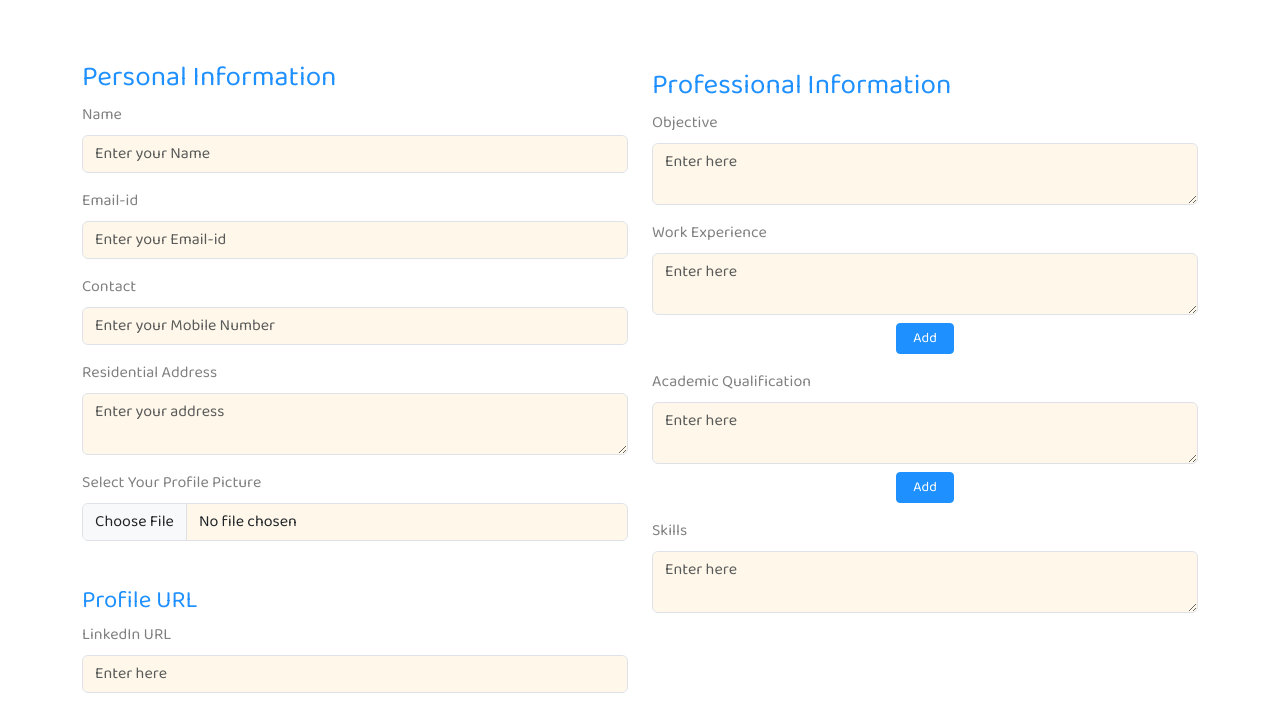
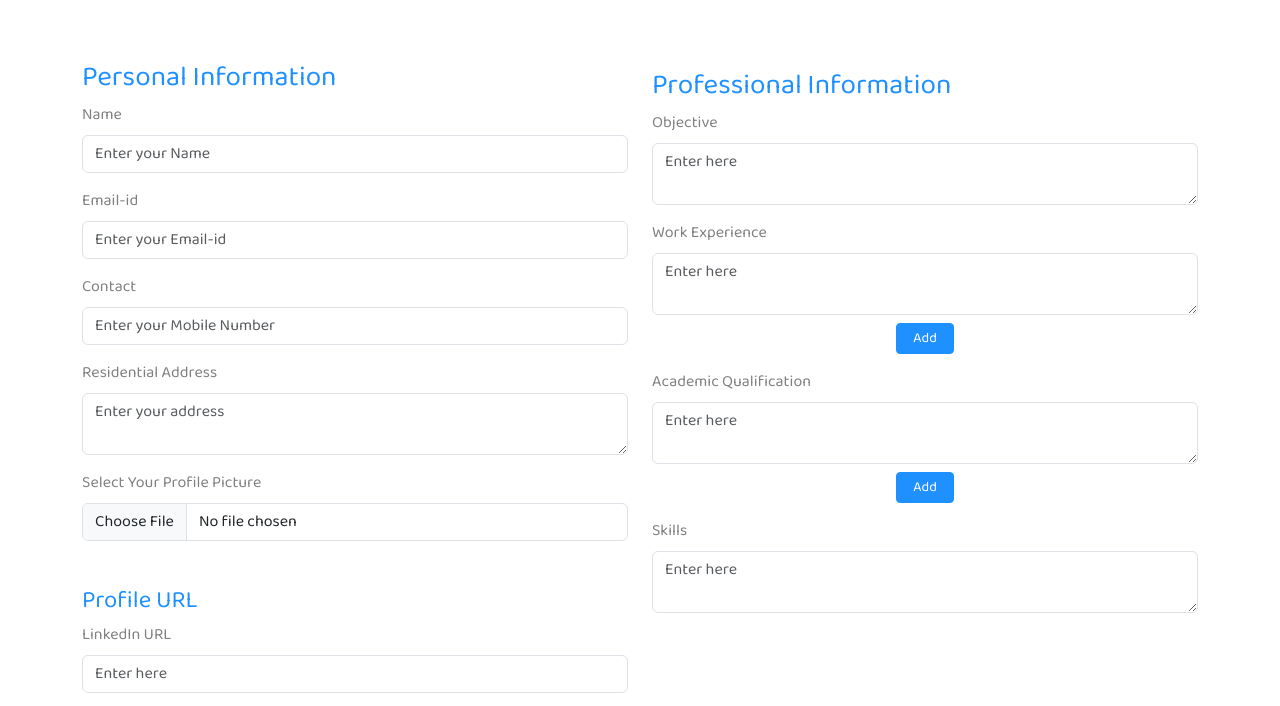
Before and after one commit to fuzzy0711/resumate, a plain HTML site: page index.html in a window 1280 px wide. Shown: the part 91-797 px from the top of the page. Drawn offline with nearby package versions, Linux system fonts and the light colour scheme; files that its build step writes are made by us from their sources.

Commit message:
initial commit

```diff
--- a/index.html
+++ b/index.html
@@ -31,11 +31,11 @@
       >
         <b style="color: #1E90FF">RESUMATE</b>
       </h1>
-      <p class="text-center">One Stop Solution to generate your Resume</p>
+      <p class="text-center" style="color: grey">One Stop Solution to generate your Resume</p>
       <br />
       <br />
       <div class="row">
-        <div class="col-md-6" style="color: green">
+        <div class="col-md-6" >
           <!-- first col -->
           <h3 style="color: #1E90FF">Personal Information</h3>
 
@@ -46,7 +46,7 @@
               id="nameField"
               placeholder="Enter your Name"
               class="form-control"
-              style="background-color: #fff8ea"
+              style="background-color: white"
             />
           </div>
 
@@ -57,7 +57,7 @@
               id="emailField"
               placeholder="Enter your Email-id"
               class="form-control"
-              style="background-color: #fff8ea"
+              style="background-color: white"
             />
           </div>
 
@@ -68,7 +68,7 @@
               id="contactField"
               placeholder="Enter your Mobile Number"
               class="form-control"
-              style="background-color: #fff8ea"
+              style="background-color:white"
             />
           </div>
 
@@ -79,7 +79,7 @@
               placeholder="Enter your address"
               class="form-control"
               rows="2"
-              style="background-color: #fff8ea"
+              style="background-color: white"
             ></textarea>
           </div>
 
@@ -89,7 +89,7 @@
               id="imgField"
               type="file"
               class="form-control"
-              style="background-color: #fff8ea"
+              style="background-color: white"
             />
           </div>
 
@@ -102,7 +102,7 @@
               id="linkedinField"
               placeholder="Enter here"
               class="form-control"
-              style="background-color: #fff8ea"
+              style="background-color: white"
             />
           </div>
 
@@ -113,7 +113,7 @@
               id="githubField"
               placeholder="Enter here"
               class="form-control"
-              style="background-color: #fff8ea"
+              style="background-color: white"
             />
           </div>
         </div>
@@ -127,7 +127,7 @@
               id="objectiveField"
               placeholder="Enter here"
               class="form-control"
-              style="background-color: #fff8ea"
+              style="background-color: white"
             ></textarea>
           </div>
 
@@ -136,7 +136,7 @@
             <textarea
               placeholder="Enter here"
               class="form-control weField"
-              style="background-color: #fff8ea"
+              style="background-color:white"
             ></textarea>
             <!-- new text area  -->
             <div class="container text-center mt-2" id="weAddButton">
@@ -157,7 +157,7 @@
             <textarea
               placeholder="Enter here"
               class="form-control aqField"
-              style="background-color: #fff8ea"
+              style="background-color: white"
             ></textarea>
 
             <div class="container text-center mt-2" id="aqAddButton">
@@ -178,7 +178,7 @@
               id="skillsField"
               placeholder="Enter here"
               class="form-control"
-              style="background-color: #fff8ea"
+              style="background-color: white"
             ></textarea>
           </div>
         </div>
@@ -214,6 +214,7 @@
             class="mailbtn"
             class="btn btn-primary btn-lg"
             href="mailto:xyz@gmail.com"
+
             >MAIL ME</a
           >
           <br />
```
